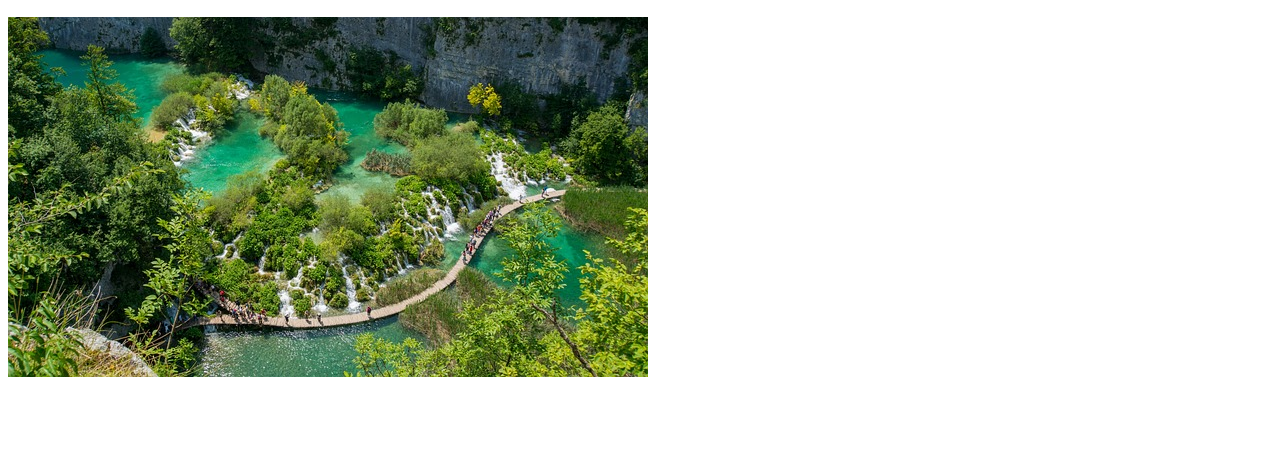
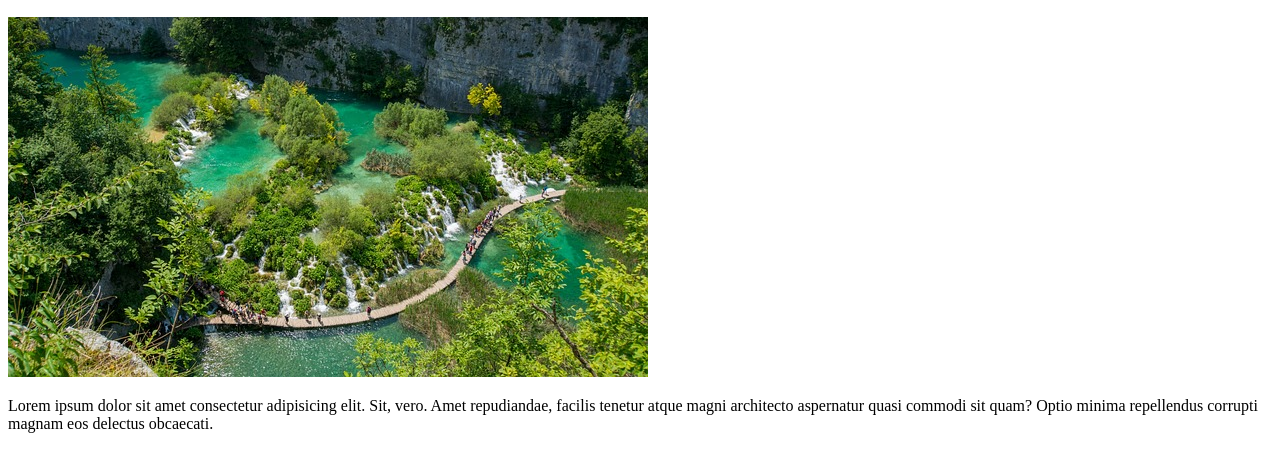
Before and after one commit to D3fau1t123/projekt_WSB_INLN3_BS, a plain HTML site: page index.html in a window 1280 px wide. Shown: the part 110-582 px from the top of the page. Drawn offline with Linux system fonts and the light colour scheme.

Commit message:
dodaj opis chorwacji

```diff
--- a/index.html
+++ b/index.html
@@ -10,6 +10,9 @@
     <section class="chorwacja">
         <h2>Chorwacja</h2>
         <img src="chorwacja.jpg" alt="">
+        <p>Lorem ipsum dolor sit amet consectetur adipisicing elit. Sit, vero.
+            Amet repudiandae, facilis tenetur atque magni architecto aspernatur quasi commodi sit quam?
+            Optio minima repellendus corrupti magnam eos delectus obcaecati.</p>
     </section>
 </body>
 </html>
```
